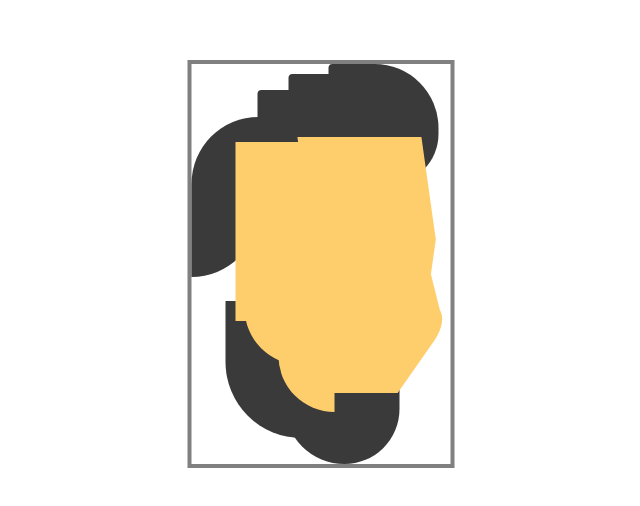
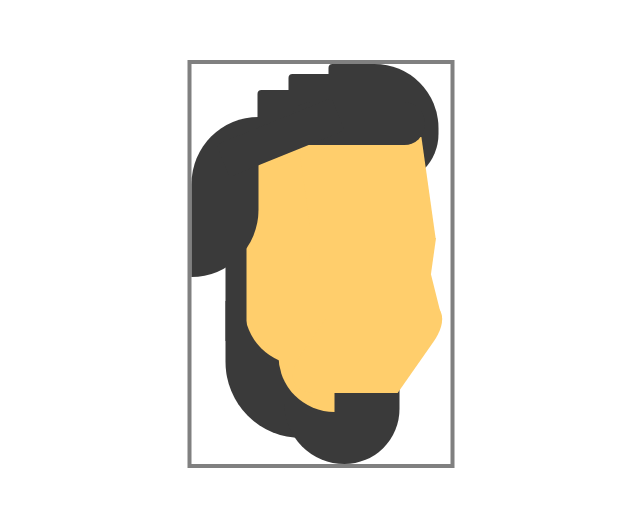
Before and after one commit to takashiw/css-self-portrait, a plain HTML site: page index.html in a window 1280 px wide. Shown: the part 136-642 px from the top of the page, without its empty margins (319-959 px from the left). Drawn offline with Linux system fonts and the light colour scheme.

Commit message:
Hair details done

```diff
--- a/index.html
+++ b/index.html
@@ -11,7 +11,6 @@
 
     <div class="faceContainer">
       <div class="hair">
-        <div class="backhair"></div>
         <div class="tophair left"></div>
         <div class="tophair middle"></div>
         <div class="tophair right"></div>
@@ -27,6 +26,12 @@
         <div class="above-eye"></div>
         <div class="forehead"></div>
       </div>
+      <div class="hair detail">
+        <div class="backhair"></div>
+        <div class="forehead"></div>
+        <div class="hairline"></div>
+        <div class="sideburn"></div>
+      </div>
     </div>
 
 
--- a/style.css
+++ b/style.css
@@ -121,3 +121,26 @@ body {
   top: 73px;
   transform: skewX(8deg);
 }
+
+.hair .forehead {
+  width: 134px;
+  height: 43px;
+  left: 99px;
+  top: 38px;
+  border-radius: 20px;
+}
+
+.hair .hairline {
+  width: 124px;
+  height: 35px;
+  left: 27px;
+  top: 56px;
+  transform: rotate(-22deg);
+}
+
+.hair .sideburn {
+  width: 20.5px;
+  height: 97px;
+  left: 34px;
+  top: 180px;
+}
```
